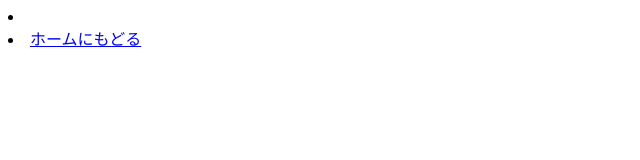
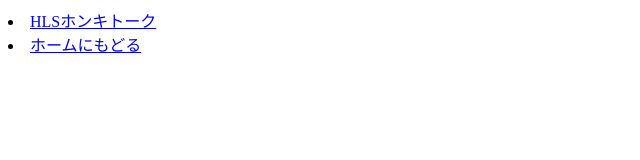
Before and after one commit to Fu-Te/mori_os_website2, a plain HTML site: page downloadcontents.html in a window 1280 px wide. Shown: the whole page, without its empty margins (0-640 px from the left). Drawn offline with Linux system fonts and the light colour scheme.

Commit message:
add file

```diff
--- a/downloadcontents.html
+++ b/downloadcontents.html
@@ -1,6 +1,6 @@
 <html>
 <li>
-
+    <a href="https://www.slideshare.net/secret/K9Rc1K93a0XhTN">HLSホンキトーク</a>
 </li>
 <li>
     <a href="index.html">ホームにもどる</a>
```
